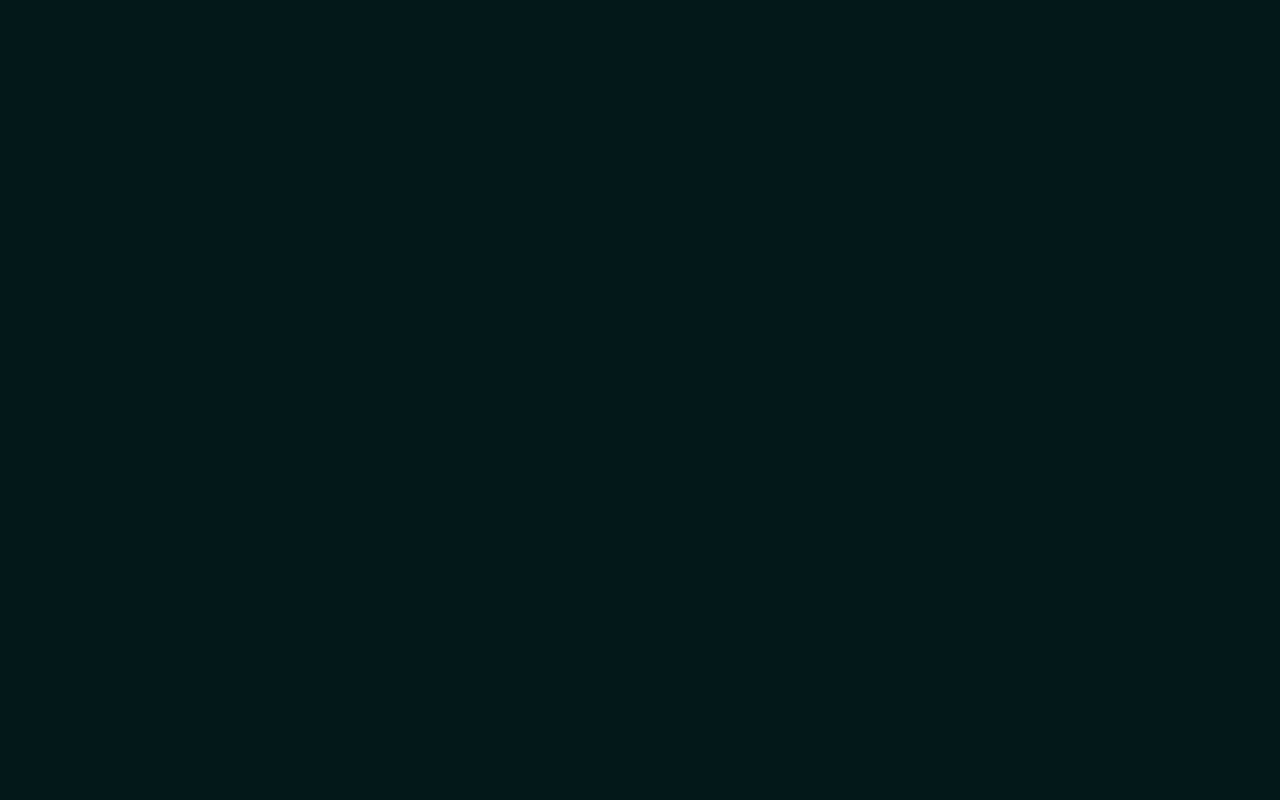
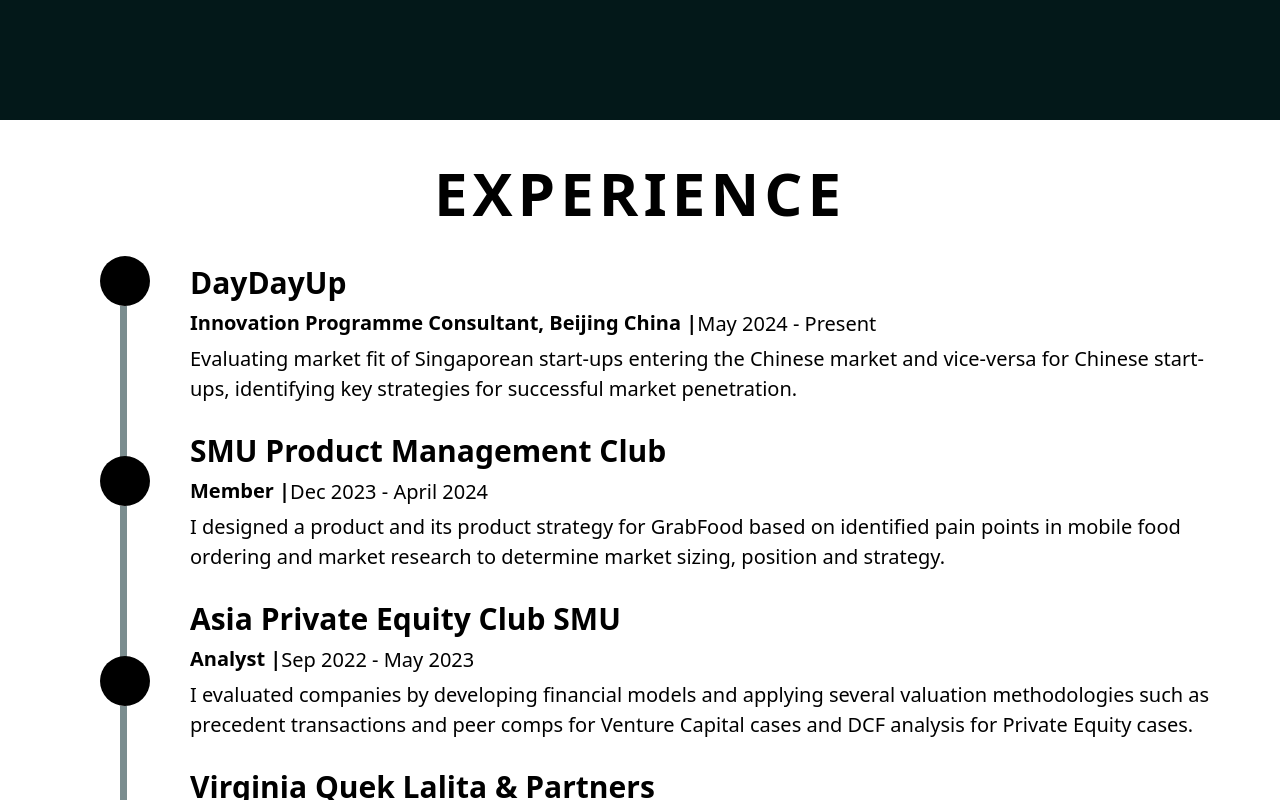
Before and after one commit to dev-basit/portfolio-ernest, a Next.js app: page / in a window 1280 px wide. Shown: the part 1480-2280 px from the top of the page. Before the commit the page ends 1600 px from the top, so only its background shows below. Built offline with nearby package versions, Linux system fonts and the light colour scheme.

Commit message:
Complete Experience Section

```diff
--- /dev/null
+++ b/src/components/experience/index.tsx
@@ -0,0 +1,38 @@
+import React from "react";
+import { ExperienceStyles } from "@/components/experience/styles";
+import { CommonStyles } from "@/styles/common";
+import Stepper from "@/components/experience/stepper";
+import { config, fonts } from "@/config";
+
+function Experience() {
+  return (
+    <ExperienceStyles.ExperienceContainer>
+      <CommonStyles.ContainerHeading color="black">EXPERIENCE</CommonStyles.ContainerHeading>
+      <ExperienceStyles.ExperienceStepperContainer>
+        <ExperienceStyles.ExperienceSteps>
+          {Array.from({ length: 4 }).map((item, index) => (
+            <Stepper lastStep={index === 3} />
+          ))}
+        </ExperienceStyles.ExperienceSteps>
+        <ExperienceStyles.ExperienceCompaniesContainer>
+          {config.experience.map((company) => (
+            <ExperienceStyles.ExperienceCompany>
+              <ExperienceStyles.ExperienceCompanyName>
+                {company.compantName}
+              </ExperienceStyles.ExperienceCompanyName>
+              <ExperienceStyles.ExperienceJob>
+                <ExperienceStyles.ExperienceJobPosition>
+                  {company.jobPosition}
+                </ExperienceStyles.ExperienceJobPosition>
+                <CommonStyles.Text fonts={fonts}>{company.jobDuration}</CommonStyles.Text>
+              </ExperienceStyles.ExperienceJob>
+              <CommonStyles.Text fonts={fonts}>{company.jobDescription} </CommonStyles.Text>
+            </ExperienceStyles.ExperienceCompany>
+          ))}
+        </ExperienceStyles.ExperienceCompaniesContainer>
+      </ExperienceStyles.ExperienceStepperContainer>
+    </ExperienceStyles.ExperienceContainer>
+  );
+}
+
+export default Experience;
--- /dev/null
+++ b/src/components/experience/stepper.tsx
@@ -0,0 +1,13 @@
+import React from "react";
+import { ExperienceStyles } from "@/components/experience/styles";
+
+function Stepper(props: { lastStep: boolean }) {
+  return (
+    <ExperienceStyles.ExperienceStep>
+      <ExperienceStyles.ExperienceStepCircle />
+      {!props.lastStep && <ExperienceStyles.ExperienceStepLine />}
+    </ExperienceStyles.ExperienceStep>
+  );
+}
+
+export default Stepper;
--- /dev/null
+++ b/src/components/experience/styles.ts
@@ -0,0 +1,128 @@
+import styled from "styled-components";
+
+const ExperienceContainer = styled.main`
+  min-height: 100vh;
+  background-color: var(--white);
+  color: black;
+  padding: 1rem 0;
+`;
+
+const ExperienceContentContainer = styled.section`
+  display: flex;
+  align-items: center;
+  height: 100%;
+  position: relative;
+
+  @media screen and (max-width: 768px) {
+    flex-direction: column;
+    row-gap: 5rem;
+  }
+`;
+
+const ExperienceStepperContainer = styled.section`
+  display: flex;
+`;
+
+const ExperienceSteps = styled.section`
+  display: flex;
+  flex-direction: column;
+  row-gap: 14rem;
+  margin-left: 10rem;
+
+  @media screen and (max-width: 1280px) {
+    row-gap: 15rem;
+  }
+
+  @media screen and (max-width: 768px) {
+    margin-left: 2rem;
+    row-gap: 20rem;
+  }
+`;
+
+const ExperienceStep = styled.section``;
+
+const ExperienceStepCircle = styled.section`
+  position: relative;
+  width: 5rem;
+  height: 5rem;
+  border-radius: 2.5rem;
+  background-color: black;
+`;
+
+const ExperienceStepLine = styled.section`
+  position: absolute;
+  width: 0.7rem;
+  height: 17rem;
+  background-color: var(--primary-light2);
+  left: 12rem;
+
+  @media screen and (max-width: 1280px) {
+    height: 18rem;
+  }
+
+  @media screen and (max-width: 768px) {
+    left: 4rem;
+    height: 20rem;
+  }
+`;
+
+const ExperienceCompaniesContainer = styled.section`
+  display: flex;
+  flex-direction: column;
+  margin-left: 4rem;
+  margin-top: -1rem;
+  margin-right: 4rem;
+
+  @media screen and (max-width: 768px) {
+    margin-right: 1rem;
+    margin-left: 2rem;
+  }
+`;
+
+const ExperienceCompany = styled.section`
+  margin-bottom: 1rem;
+`;
+
+const ExperienceCompanyName = styled.h1`
+  font-size: 3rem;
+  color: black;
+
+  @media screen and (max-width: 768px) {
+    font-size: 2rem;
+  }
+`;
+
+const ExperienceJobPosition = styled.h2`
+  display: flex;
+  font-size: 2rem;
+  color: black;
+  align-items: center;
+  margin-top: 0.3rem;
+
+  @media screen and (max-width: 768px) {
+    font-size: 1.5rem;
+  }
+`;
+
+const ExperienceJob = styled.section`
+  display: flex;
+
+  @media screen and (max-width: 768px) {
+    flex-direction: column;
+  }
+`;
+
+export const ExperienceStyles = {
+  ExperienceContainer,
+  ExperienceContentContainer,
+  ExperienceStepperContainer,
+  ExperienceSteps,
+  ExperienceStep,
+  ExperienceStepCircle,
+  ExperienceStepLine,
+  ExperienceCompaniesContainer,
+  ExperienceCompany,
+  ExperienceCompanyName,
+  ExperienceJobPosition,
+  ExperienceJob,
+};
--- a/src/pages/index.tsx
+++ b/src/pages/index.tsx
@@ -2,6 +2,7 @@ import Head from "next/head";
 import About from "@/components/about";
 import Featured from "@/components/featured";
 import Navbar from "@/components/navbar";
+import Experience from "@/components/experience";
 
 export default function Home() {
   return (
@@ -16,6 +17,7 @@ export default function Home() {
         <Navbar />
         <Featured />
         <About />
+        <Experience />
       </main>
     </>
   );
```
